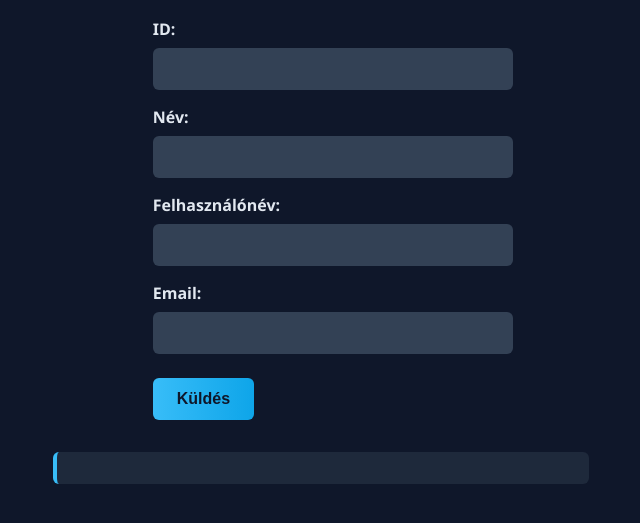
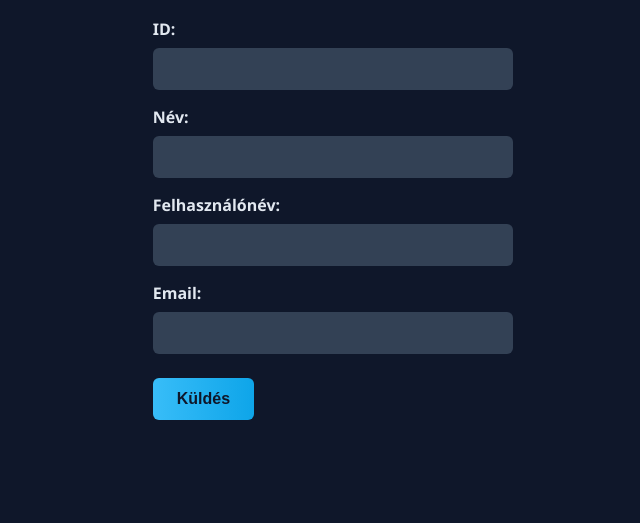
Before and after one commit to pisti2000/nemethistvan_0516, a website: page index.html in a window 1280 px wide. Shown: the part 117-640 px from the top of the page, without its empty margins (319-959 px from the left). Drawn offline with Linux system fonts and the light colour scheme.

Commit message:
Update style.css

```diff
--- a/style.css
+++ b/style.css
@@ -48,16 +48,14 @@ button {
   font-size: 1rem;
   font-weight: bold;
   cursor: pointer;
-  transition: transform 0.2s ease, background 0.3s ease;
+
 }
 
 
 
 .response {
   margin-top: 2rem;
-  background-color: #1e293b;
   padding: 1rem;
-  border-left: 4px solid #38bdf8;
   border-radius: 6px;
   width: 100%;
   max-width: 500px;
```
